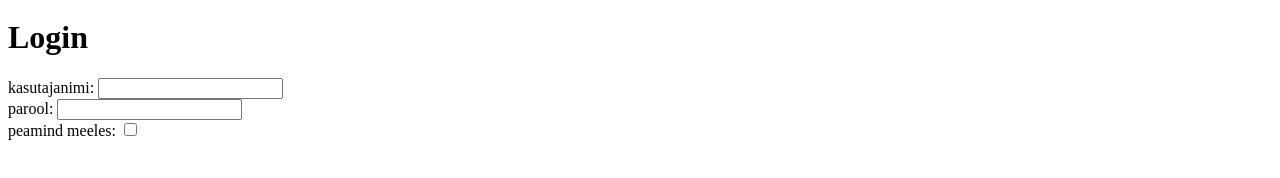
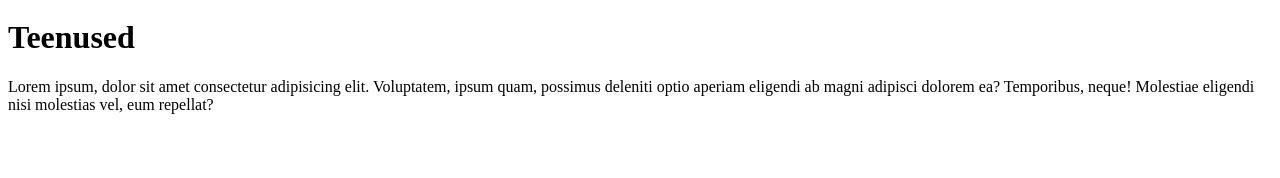
Before and after one commit to andremeronen007/Andremeronen007.github.io, a plain HTML site: page teenused.html in a window 1280 px wide. Shown: the part 456-634 px from the top of the page. Drawn offline with Linux system fonts and the light colour scheme.

Commit message:
Update teenused.html

```diff
--- a/teenused.html
+++ b/teenused.html
@@ -1,5 +1,5 @@
 <!DOCTYPE html>
-<html lang="et">
+<html lang="en">
 <head>
     <meta charset="UTF-8">
     <meta name="viewport" content="width=device-width, initial-scale=1.0">
@@ -16,11 +16,7 @@
                 <a href="teenused.html">teenused<br></a>
                 <a href="login.html">login<br></a>
             </p>
-        <h1>Login</h1>
-        <form action="" method="get">
-            kasutajanimi: <input type="text" name="usr"><br>
-            parool: <input type="password" name="pass"><br>
-            peamind meeles: <input type="checkbox" name="agree"><br>
-        </form>
+            <h1>Teenused</h1>
+            <p>Lorem ipsum, dolor sit amet consectetur adipisicing elit. Voluptatem, ipsum quam, possimus deleniti optio aperiam eligendi ab magni adipisci dolorem ea? Temporibus, neque! Molestiae eligendi nisi molestias vel, eum repellat?</p>
 </body>
 </html>
```
